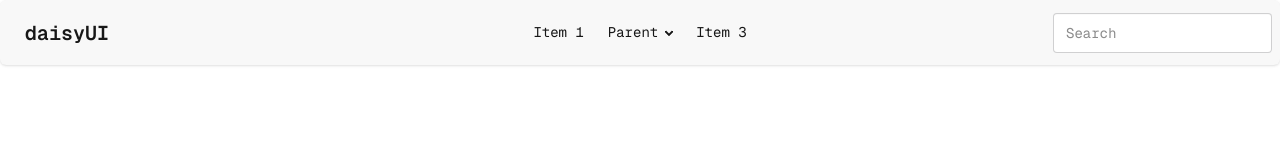
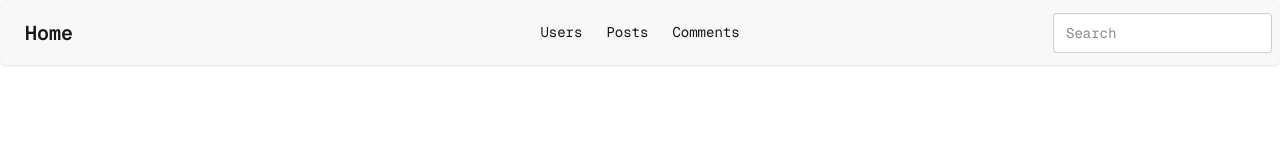
Before and after one commit to thisisyourfahi/practice-nextjs, a Next.js app: page / in a window 1280 px wide. Shown: the top 160 px of the page. Built offline with nearby package versions, Linux system fonts and the light colour scheme.

Commit message:
feat: navbar

```diff
--- a/src/app/components/navbar/Navbar.jsx
+++ b/src/app/components/navbar/Navbar.jsx
@@ -1,6 +1,15 @@
-import React from 'react';
+'use client'
+import Link from "next/link";
+import { usePathname } from "next/navigation";
 
 const Navbar = () => {
+  const pathname = usePathname();
+  const links = <>
+    <li><Link className={`${pathname === '/users' ? 'text-primary' : ''}`} href={'/users'}>Users</Link></li>
+    <li><Link className={`${pathname === '/posts' ? 'text-primary' : ''}`} href={'/posts'}>Posts</Link></li>
+    <li><Link className={`${pathname === '/comments' ? 'text-primary' : ''}`} href={'/comments'}>Comments</Link></li>
+  </>
+
   return (
     <div className="max-lg:collapse bg-base-200 lg:mb-48 shadow-sm w-full rounded-md">
       <input id="navbar-1-toggle" className="peer hidden" type="checkbox" />
@@ -10,21 +19,13 @@ const Navbar = () => {
           <label htmlFor="navbar-1-toggle" className="btn btn-ghost lg:hidden">
             <svg xmlns="http://www.w3.org/2000/svg" className="h-5 w-5" fill="none" viewBox="0 0 24 24" stroke="currentColor"><path strokeLinecap="round" strokeLinejoin="round" strokeWidth="2" d="M4 6h16M4 12h8m-8 6h16" /></svg>
           </label>
-          <button className="btn btn-ghost text-xl">daisyUI</button>
+          <Link href={'/'}>
+            <button className="btn btn-ghost text-xl">Home</button>
+          </Link>
         </div>
         <div className="navbar-center hidden lg:flex">
           <ul className="menu menu-horizontal px-1">
-            <li><button>Item 1</button></li>
-            <li>
-              <details>
-                <summary>Parent</summary>
-                <ul className="p-2 bg-base-100 w-40 z-1">
-                  <li><button>Submenu 1</button></li>
-                  <li><button>Submenu 2</button></li>
-                </ul>
-              </details>
-            </li>
-            <li><button>Item 3</button></li>
+            {links}
           </ul>
         </div>
         <div className="navbar-end">
@@ -34,15 +35,7 @@ const Navbar = () => {
 
       <div className="collapse-content lg:hidden z-1">
         <ul className="menu">
-          <li><button>Item 1</button></li>
-          <li>
-            <button>Parent</button>
-            <ul>
-              <li><button>Submenu 1</button></li>
-              <li><button>Submenu 2</button></li>
-            </ul>
-          </li>
-          <li><button>Item 3</button></li>
+          {links}
         </ul>
       </div>
     </div>
```
